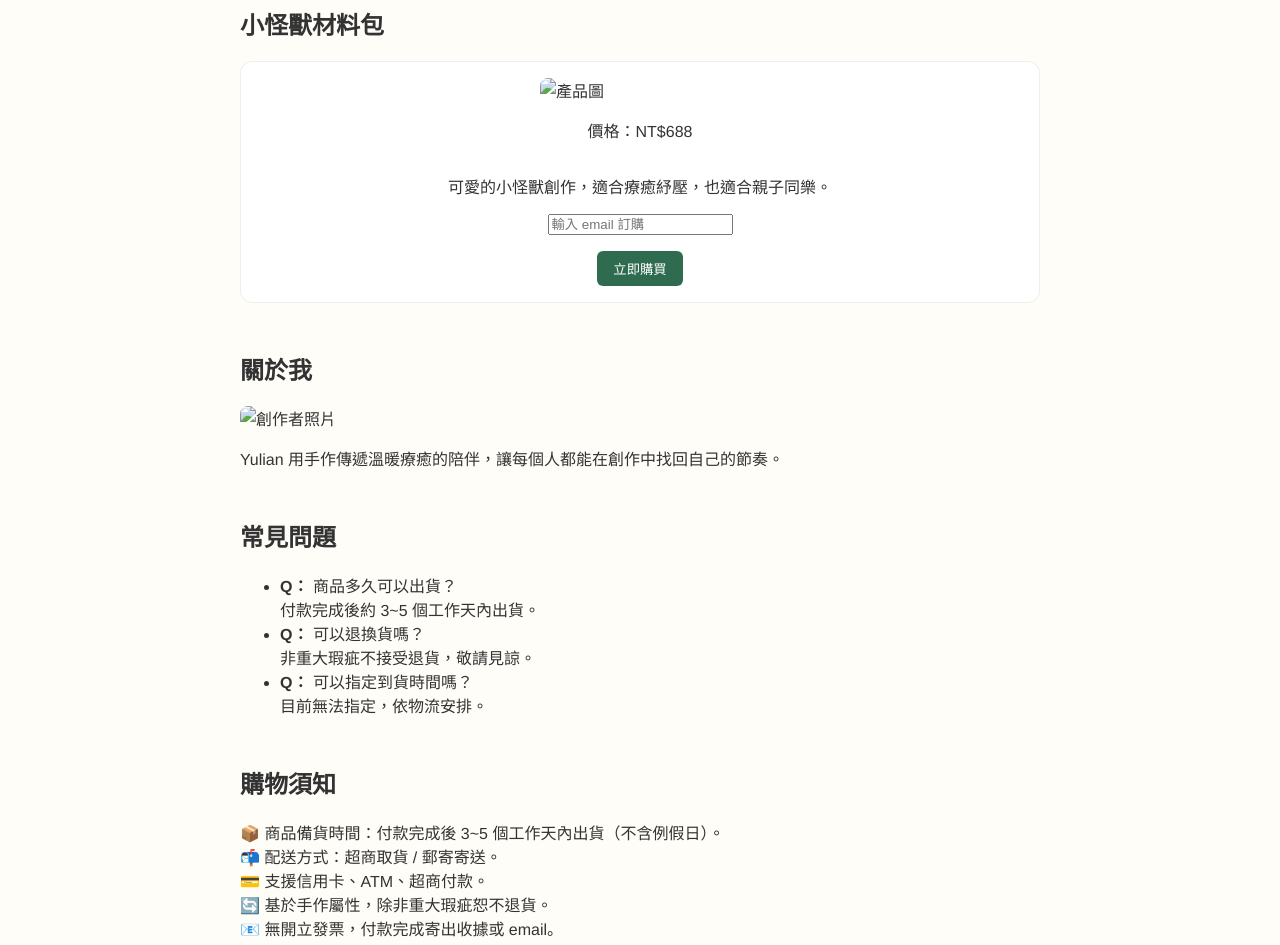
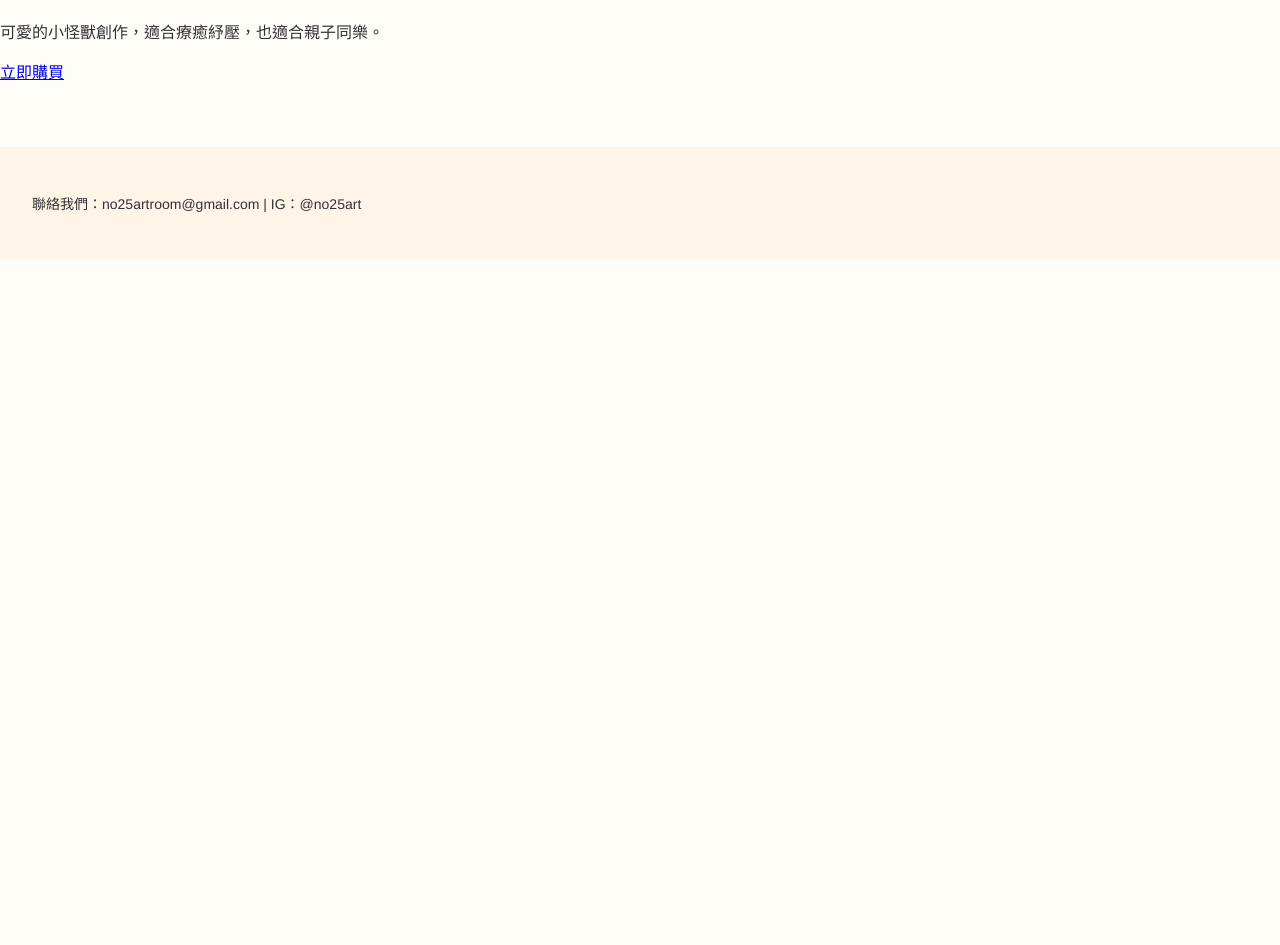
Before and after one commit to no25art/no25art, a plain HTML site: page index.html in a window 1280 px wide. Shown: the part 127-1072 px from the top of the page. After the commit the page ends 800 px from the top, so only its background shows below. Drawn offline with Linux system fonts and the light colour scheme.

Commit message:
Add files via upload

```diff
--- a/index.html
+++ b/index.html
@@ -1,70 +1,26 @@
-
 <!DOCTYPE html>
 <html lang="zh-Hant">
 <head>
   <meta charset="UTF-8" />
-  <meta name="viewport" content="width=device-width, initial-scale=1.0"/>
-  <title>no25art 小怪獸材料包</title>
+  <meta name="viewport" content="width=device-width, initial-scale=1.0" />
+  <title>no25art 商店</title>
   <link rel="stylesheet" href="style.css" />
-  <script src="https://www.gstatic.com/firebasejs/9.6.1/firebase-app-compat.js"></script>
-  <script src="https://www.gstatic.com/firebasejs/9.6.1/firebase-firestore-compat.js"></script>
-  <script defer src="app.js"></script>
 </head>
 <body>
   <header>
-    <img src="assets/logo.png" alt="Logo">
+    <a href="index.html"><img src="assets/logo.png" alt="logo" class="logo" /></a>
     <nav>
-      <a href="#shop">Shop</a>
-      <a href="#about">關於我</a>
+      <a href="shop.html">Shop</a>
+      <a href="about.html">關於我</a>
     </nav>
   </header>
-
-  <div class="container">
-    <section id="shop">
-      <h2>小怪獸材料包</h2>
-      <div class="product-card">
-        <img src="assets/gallery1.jpg" alt="產品圖">
-        <p>價格：NT$688</p>
-        <p>可愛的小怪獸創作，適合療癒紓壓，也適合親子同樂。</p>
-        <input type="email" id="email" placeholder="輸入 email 訂購" />
-        <button onclick="checkout()">立即購買</button>
-      </div>
-    </section>
-
-    <section id="about" style="margin-top:3rem;">
-      <h2>關於我</h2>
-      <img src="assets/profile.jpg" alt="創作者照片" style="width:150px;border-radius:8px;">
-      <p style="margin-top:1rem;">
-        Yulian 用手作傳遞溫暖療癒的陪伴，讓每個人都能在創作中找回自己的節奏。
-      </p>
-    </section>
-
-    <section id="faq" style="margin-top:3rem;">
-      <h2>常見問題</h2>
-      <ul>
-        <li><strong>Q：</strong> 商品多久可以出貨？<br>付款完成後約 3~5 個工作天內出貨。</li>
-        <li><strong>Q：</strong> 可以退換貨嗎？<br>非重大瑕疵不接受退貨，敬請見諒。</li>
-        <li><strong>Q：</strong> 可以指定到貨時間嗎？<br>目前無法指定，依物流安排。</li>
-      </ul>
-    </section>
-
-    <section id="notice" style="margin-top:3rem;">
-      <h2>購物須知</h2>
-      <p>
-        📦 商品備貨時間：付款完成後 3~5 個工作天內出貨（不含例假日）。<br>
-        📬 配送方式：超商取貨 / 郵寄寄送。<br>
-        💳 支援信用卡、ATM、超商付款。<br>
-        🔄 基於手作屬性，除非重大瑕疵恕不退貨。<br>
-        📧 無開立發票，付款完成寄出收據或 email。
-      </p>
-    </section>
-  </div>
-
+  <main>
+    <h1>小怪獸材料包</h1>
+    <p>可愛的小怪獸創作，適合療癒紓壓，也適合親子同樂。</p>
+    <a href="shop.html" class="btn">立即購買</a>
+  </main>
   <footer>
-    <h3>聯絡我們</h3>
-    IG：@no25art｜LINE：@no25art<br>
-    Email：no25artroom@gmail.com<br>
-    YouTube：25貳拾伍號創作空間
+    <p>聯絡我們：no25artroom@gmail.com | IG：@no25art</p>
   </footer>
 </body>
 </html>
```
Also changed, not shown: assets/logo.png.
